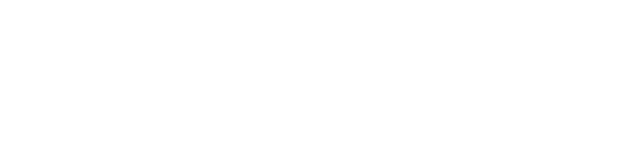
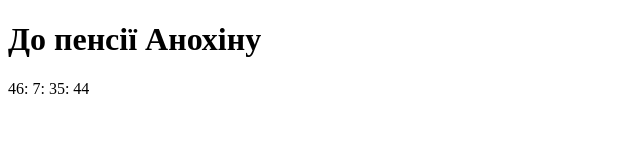
Before and after one commit to Natalia2023/data_js, a plain HTML site: page index.html in a window 1280 px wide. Shown: the whole page, without its empty margins (0-640 px from the left). Drawn offline with Linux system fonts and the light colour scheme.

Commit message:
личильник

```diff
--- a/index.html
+++ b/index.html
@@ -7,7 +7,13 @@
     <title>Task 10 (optional)</title>
     </head>
   <body>
-
+    <h1>До пенсії Анохіну </h1>
+   <p>
+    <span class="days"></span>:
+    <span class="hours"></span>:
+    <span class="minutes"></span>:
+    <span class="seconds"></span>
+   </p>
     <script src="./index.js
 
     " type="module"></script>
--- a/index.js
+++ b/index.js
@@ -5,4 +5,27 @@
 // 4)конвертувати різницю в нормальний формат для користувача
 // 5)відобразити це все на екран
 
-const deadLine = new Date(2024, 0, 1);
+const deadLine = new Date(2023, 4, 26);
+const daysElement = document.querySelector(".days");
+const hoursElement = document.querySelector(".hours");
+const minuresElement = document.querySelector(".minutes");
+const secondsElement = document.querySelector(".seconds");
+function timer () {
+
+       const today = new Date();
+    const delta = deadLine - today;
+
+    const seconds = Math.floor(delta / 1000) % 60 ;
+      const minutes = Math.floor(delta / 1000 / 60) % 60 ;
+     const hours = Math.floor(delta / 1000 / 60 / 60) % 24 ;
+     const days = Math.floor(delta / 1000 / 60 / 60 / 24);
+
+daysElement.textContent = days;
+hoursElement.textContent = hours;
+minuresElement.textContent = minutes;
+secondsElement.textContent = seconds;
+
+
+
+}
+setInterval(timer, 1000);
```
